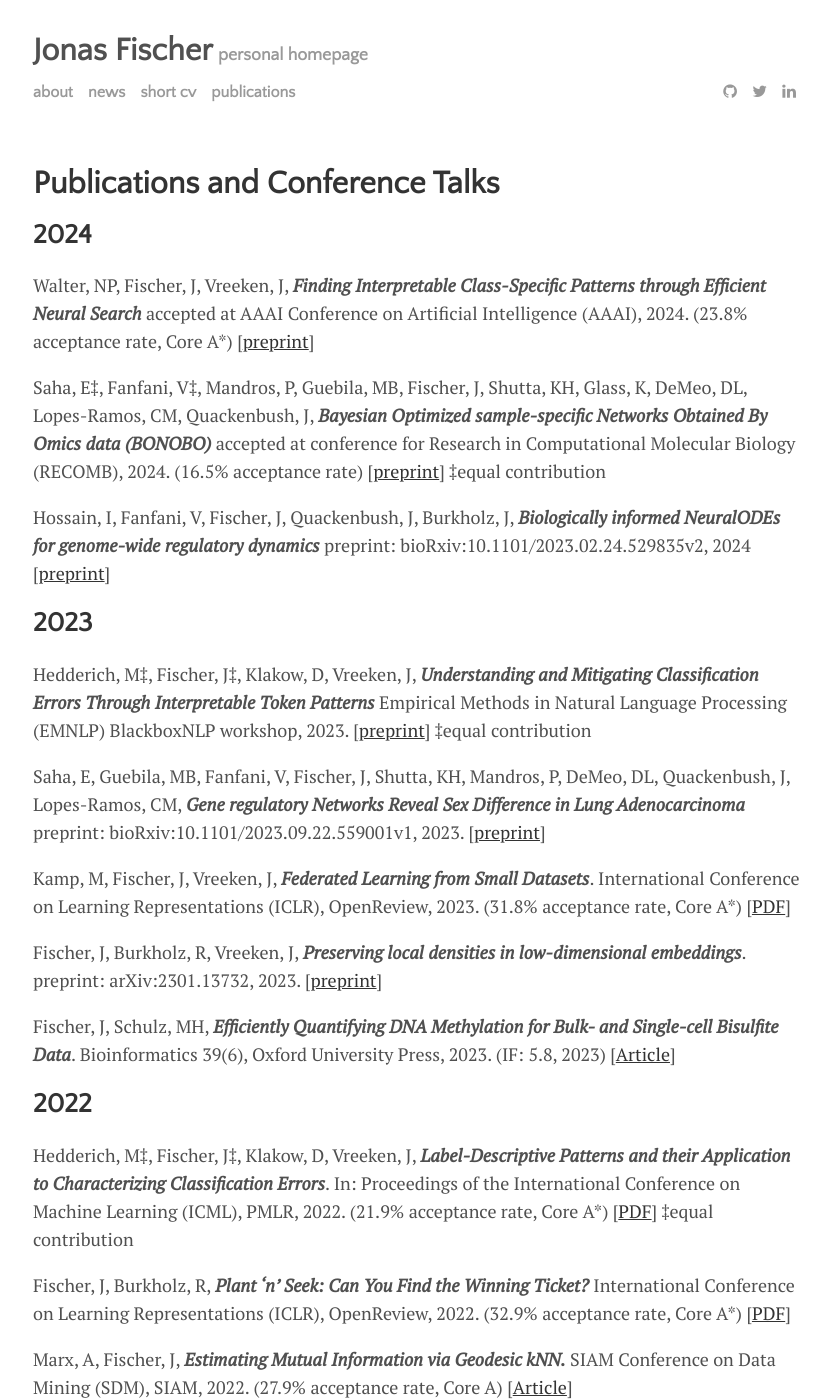
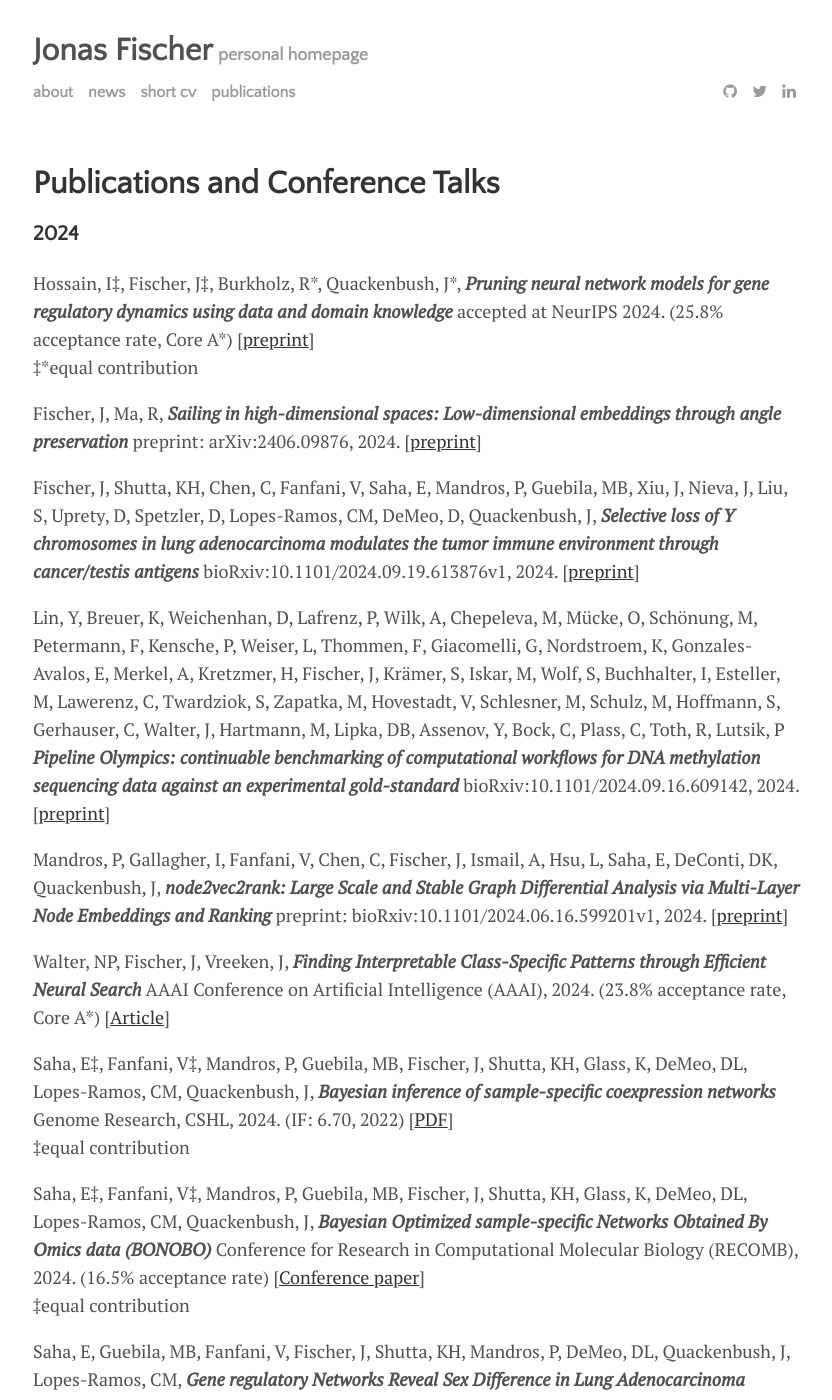
Before and after one commit to FischerJo/FischerJo.github.io, a Jekyll site: the page built from menu/publications.md, in a window 1280 px wide and 1400 px high. Shown: the whole window, without its empty margins (223-1055 px from the left). Built offline with Jekyll 4.4.1, drawn with Linux system fonts in a browser that asks for light colours; some of the changed text lies outside the part shown.

Commit message:
Update publications.md

```diff
--- a/menu/publications.md
+++ b/menu/publications.md
@@ -4,22 +4,38 @@ title: Publications and Conference Talks
 permalink: /publications
 ---
 
+### 2024
 
-## 2024
+Hossain, I‡, Fischer, J‡, Burkholz, R\*, Quackenbush, J\*, ***Pruning neural network models for gene regulatory dynamics using data and domain knowledge*** accepted at NeurIPS 2024. (25.8% acceptance rate, Core A*) \[[preprint](https://arxiv.org/abs/2403.04805)\]\
+‡\*equal contribution
 
-Walter, NP, Fischer, J, Vreeken, J, ***Finding Interpretable Class-Specific Patterns through Efficient Neural Search*** accepted at AAAI Conference on Artificial Intelligence (AAAI), 2024. (23.8% acceptance rate, Core A*) \[[preprint](https://arxiv.org/abs/2312.04311)\]
+Fischer, J, Ma, R, ***Sailing in high-dimensional spaces: Low-dimensional embeddings through angle preservation*** preprint: arXiv:2406.09876, 2024. \[[preprint](https://arxiv.org/abs/2406.09876)\]
 
-Saha, E‡, Fanfani, V‡, Mandros, P, Guebila, MB, Fischer, J, Shutta, KH, Glass, K, DeMeo, DL, Lopes-Ramos, CM, Quackenbush, J, ***Bayesian Optimized sample-specific Networks Obtained By Omics data (BONOBO)*** accepted at conference for Research in Computational Molecular Biology (RECOMB), 2024. (16.5% acceptance rate) \[[preprint](https://www.biorxiv.org/content/10.1101/2023.11.16.567119v1)\]
+Fischer, J, Shutta, KH, Chen, C, Fanfani, V, Saha, E, Mandros, P, Guebila, MB, Xiu, J, Nieva, J, Liu, S, Uprety, D, Spetzler, D, Lopes-Ramos, CM, DeMeo, D, Quackenbush, J, ***Selective loss of Y chromosomes in lung adenocarcinoma modulates the tumor immune environment through cancer/testis antigens*** bioRxiv:10.1101/2024.09.19.613876v1, 2024. \[[preprint](https://www.biorxiv.org/content/10.1101/2024.09.19.613876v1)\]
+
+Lin, Y, Breuer, K, Weichenhan, D, Lafrenz, P, Wilk, A, Chepeleva, M, Mücke, O, Schönung, M, Petermann, F, Kensche, P, Weiser, L, Thommen, F, Giacomelli, G, Nordstroem, K, Gonzales-Avalos, E, Merkel, A, Kretzmer, H, Fischer, J, Krämer, S, Iskar, M, Wolf, S, Buchhalter, I, Esteller, M, Lawerenz, C, Twardziok, S, Zapatka, M, Hovestadt, V, Schlesner, M, Schulz, M, Hoffmann, S, Gerhauser, C, Walter, J, Hartmann, M, Lipka, DB, Assenov, Y, Bock, C, Plass, C, Toth, R, Lutsik, P ***Pipeline Olympics: continuable benchmarking of computational workflows for DNA methylation sequencing data against an experimental gold-standard*** bioRxiv:10.1101/2024.09.16.609142, 2024. \[[preprint](https://www.biorxiv.org/content/10.1101/2024.09.16.609142v1)\]
+
+Mandros, P, Gallagher, I, Fanfani, V, Chen, C, Fischer, J, Ismail, A, Hsu, L, Saha, E, DeConti, DK, Quackenbush, J, ***node2vec2rank: Large Scale and Stable Graph Differential Analysis via Multi-Layer Node Embeddings and Ranking*** preprint: bioRxiv:10.1101/2024.06.16.599201v1, 2024. \[[preprint](https://www.biorxiv.org/content/10.1101/2024.06.16.599201v1)\]
+
+Walter, NP, Fischer, J, Vreeken, J, ***Finding Interpretable Class-Specific Patterns through Efficient Neural Search*** AAAI Conference on Artificial Intelligence (AAAI), 2024. (23.8% acceptance rate, Core A*) \[[Article](https://ojs.aaai.org/index.php/AAAI/article/view/28756)\]
+
+
+Saha, E‡, Fanfani, V‡, Mandros, P, Guebila, MB, Fischer, J, Shutta, KH, Glass, K, DeMeo, DL, Lopes-Ramos, CM, Quackenbush, J, ***Bayesian inference of sample-specific coexpression networks*** Genome Research, CSHL, 2024. (IF: 6.70, 2022) \[[PDF](https://genome.cshlp.org/content/early/2024/08/10/gr.279117.124.full.pdf)\]\
 ‡equal contribution
 
-Hossain, I, Fanfani, V, Fischer, J, Quackenbush, J, Burkholz, J, ***Biologically informed NeuralODEs for genome-wide regulatory dynamics*** preprint: bioRxiv:10.1101/2023.02.24.529835v2, 2024 \[[preprint](https://www.biorxiv.org/content/10.1101/2023.02.24.529835v2)\]
-
-## 2023
-
-Hedderich, M‡, Fischer, J‡, Klakow, D, Vreeken, J, ***Understanding and Mitigating Classification Errors Through Interpretable Token Patterns*** Empirical Methods in Natural Language Processing (EMNLP) BlackboxNLP workshop, 2023. \[[preprint](https://arxiv.org/abs/2311.10920)\]
+Saha, E‡, Fanfani, V‡, Mandros, P, Guebila, MB, Fischer, J, Shutta, KH, Glass, K, DeMeo, DL, Lopes-Ramos, CM, Quackenbush, J, ***Bayesian Optimized sample-specific Networks Obtained By Omics data (BONOBO)*** Conference for Research in Computational Molecular Biology (RECOMB), 2024. (16.5% acceptance rate) \[[Conference paper](https://link.springer.com/chapter/10.1007/978-1-0716-3989-4_23)\]\
 ‡equal contribution
 
-Saha, E, Guebila, MB, Fanfani, V, Fischer, J, Shutta, KH, Mandros, P, DeMeo, DL, Quackenbush, J, Lopes-Ramos, CM, ***Gene regulatory Networks Reveal Sex Difference in Lung Adenocarcinoma*** preprint: bioRxiv:10.1101/2023.09.22.559001v1, 2023. \[[preprint](https://www.biorxiv.org/content/10.1101/2023.09.22.559001v1)\]
+Saha, E, Guebila, MB, Fanfani, V, Fischer, J, Shutta, KH, Mandros, P, DeMeo, DL, Quackenbush, J, Lopes-Ramos, CM, ***Gene regulatory Networks Reveal Sex Difference in Lung Adenocarcinoma*** Biology of Sex Differences 15(62), 2024. (IF: 8.24, 2022) \[[preprint](https://www.biorxiv.org/content/10.1101/2023.09.22.559001v1)\] \[[Article](https://link.springer.com/article/10.1186/s13293-024-00634-y)\]
+
+
+Hossain, I, Fanfani, V, Fischer, J, Quackenbush, J, Burkholz, J, ***Biologically informed NeuralODEs for genome-wide regulatory dynamics*** Genome Biology 25(127), BMC, 2024. (IF: 17.4, 2022) \[[Article](https://genomebiology.biomedcentral.com/articles/10.1186/s13059-024-03264-0)\]
+
+
+### 2023
+
+Hedderich, M‡, Fischer, J‡, Klakow, D, Vreeken, J, ***Understanding and Mitigating Classification Errors Through Interpretable Token Patterns*** Empirical Methods in Natural Language Processing (EMNLP) BlackboxNLP workshop, 2023. \[[preprint](https://arxiv.org/abs/2311.10920)\]\
+‡equal contribution
 
 Kamp, M, Fischer, J, Vreeken, J, ***Federated Learning from Small Datasets***. International Conference on Learning Representations (ICLR), OpenReview, 2023. (31.8% acceptance rate, Core A*) \[[PDF](https://openreview.net/forum?id=hDDV1lsRV8)\]
 
@@ -27,9 +43,9 @@ Fischer, J, Burkholz, R, Vreeken, J, ***Preserving local densities in low-dimens
 
 Fischer, J, Schulz, MH, ***Efficiently Quantifying DNA Methylation for Bulk- and Single-cell Bisulfite Data***. Bioinformatics 39(6), Oxford University Press, 2023. (IF: 5.8, 2023) \[[Article](https://academic.oup.com/bioinformatics/article/39/6/btad386/7199582)\]
 
-## 2022
+### 2022
 
-Hedderich, M‡, Fischer, J‡, Klakow, D, Vreeken, J, ***Label-Descriptive Patterns and their Application to Characterizing Classification Errors***. In: Proceedings of the International Conference on Machine Learning (ICML), PMLR, 2022. (21.9% acceptance rate, Core A*)  \[[PDF](https://proceedings.mlr.press/v162/hedderich22a/hedderich22a.pdf)\]
+Hedderich, M‡, Fischer, J‡, Klakow, D, Vreeken, J, ***Label-Descriptive Patterns and their Application to Characterizing Classification Errors***. In: Proceedings of the International Conference on Machine Learning (ICML), PMLR, 2022. (21.9% acceptance rate, Core A*)  \[[PDF](https://proceedings.mlr.press/v162/hedderich22a/hedderich22a.pdf)\]\
 ‡equal contribution
 
 Fischer, J, Burkholz, R, ***Plant 'n' Seek: Can You Find the Winning Ticket?***
@@ -38,7 +54,7 @@ International Conference on Learning Representations (ICLR), OpenReview, 2022. (
 Marx, A, Fischer, J, ***Estimating Mutual Information via Geodesic kNN.***
 SIAM Conference on Data Mining (SDM), SIAM, 2022. (27.9% acceptance rate, Core A)  \[[Article](https://epubs.siam.org/doi/abs/10.1137/1.9781611977172.47)\]
 
-## 2021
+### 2021
 
 Fischer, J, Vreeken, J, ***Differentiable Pattern Set Mining***. In: Proceedings of the ACM SIGKDD International Conference on Knowledge Discovery and Data Mining (KDD), ACM, 2021. (15.4% acceptance rate, Core A*)  \[[Article](https://dl.acm.org/doi/10.1145/3447548.3467348)\]
 
@@ -46,27 +62,26 @@ Fischer, J, Oláh, A, Vreeken, J, ***What's in the Box? Explaining Neural Networ
 
 Fischer, J, Ardakani, FB, Kattler, K, Walter, J, Schulz, MH, ***CpG content-dependent associations between transcription factors and histone modifications***. Plos ONE 16(4): e0249985, 2021. (IF: 3.7, 2023)  \[[Article](https://journals.plos.org/plosone/article?id=10.1371/journal.pone.0249985)\]
 
-Fischer, J‡, Gadhikar‡, A, Burkholz, R, ***Lottery Tickets with Nonzero Biases***. preprint: arXiv:2110.11150, 2021.  \[[preprint](https://arxiv.org/abs/2110.11150)\]
+Fischer, J‡, Gadhikar‡, A, Burkholz, R, ***Lottery Tickets with Nonzero Biases***. preprint: arXiv:2110.11150, 2021.  \[[preprint](https://arxiv.org/abs/2110.11150)\]\
 ‡equal contribution
 
 Heiter, E, Fischer, J, Vreeken, J, ***Factoring out prior knowledge from low-dimensional embeddings***. preprint: arXiv:2103.01828, 2021.  \[[preprint](https://arxiv.org/abs/2103.01828)\]
 
-## 2020
+### 2020
 
 Fischer, J, Vreeken, J, ***Discovering Succinct Pattern Sets Expressing Co-Occurrence and Mutual Exclusivity***. In: Proceedings of the ACM SIGKDD International Conference on Knowledge Discovery and Data Mining (KDD), ACM, 2020. (16.8% acceptance rate, Core A*)  \[[Article](https://dl.acm.org/doi/10.1145/3394486.3403124)\]
 
-## 2019
+### 2019
 
 Fischer, J, Vreeken, J, ***Sets of Robust Rules, and How to Find Them*** In: Proceedings of the European Conference on Machine Learning and Principles and Practice of Knowledge Discovery in Data (ECMLPKDD), Springer, 2019. (17.7% acceptance rate, Core A, ==selected plenary talk==, <5% of accepted papers)  \[[Article](https://link.springer.com/chapter/10.1007/978-3-030-46150-8_3)\]
 
 Fischer, J, Schulz, MH, ***Fast and accurate bisulfite alignment and methylation calling for mammalian genomes***. Talk at ISMB/ECCB, Basel, Switzerland, 2019.
 
-## 2018
+### 2018
 
 Ardakani, FB Kattler, K, Nordström, KJ, Gasparoni, N, Gasparoni, G, Fuchs, S, Sinha, A, Barann, M, Ebert, P, Fischer, J, Hutter, B, Zipprich, G, Imbusch, CD, Felder, B, Eils, J, Brors, B, Lengauer, T, Manke, T, Rosenstiel, P, Walter, J, Schulz, MH, ***Integrative analysis of single-cell expression data reveals distinct regulatory states in bidirectional promoters***. Epigenetics & Chromatin 11(1): 66, 2018. (IF: 5.5, 2023)  \[[Article](https://epigeneticsandchromatin.biomedcentral.com/articles/10.1186/s13072-018-0236-7)\]
 
 Fischer, J, Schulz, MH, ***Fast and accurate bisulfite alignment and methylation calling for mammalian genomes***. Short talk/poster at RECOMB-seq/RECOMB, Paris, France, 2018.
-
 
 
 ## Theses
```
